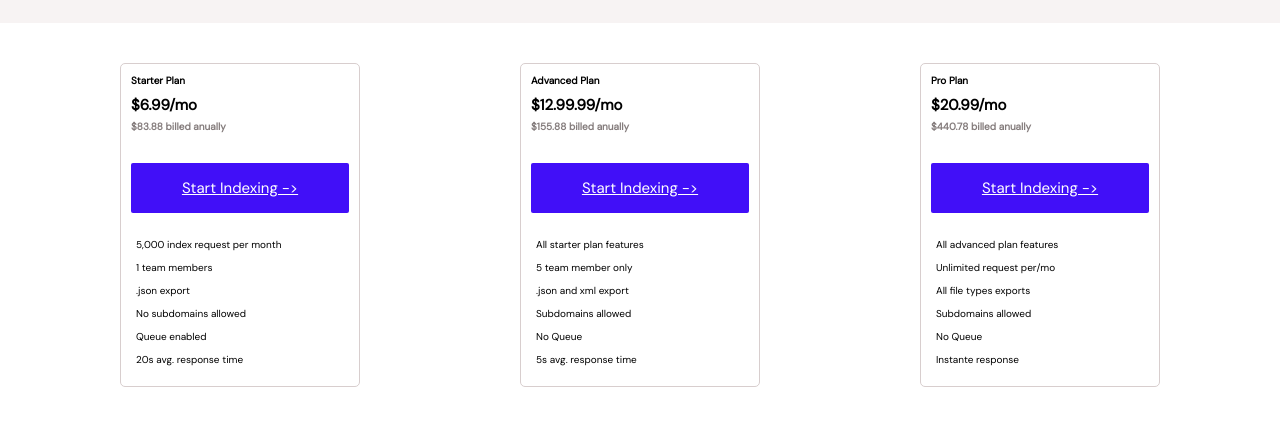
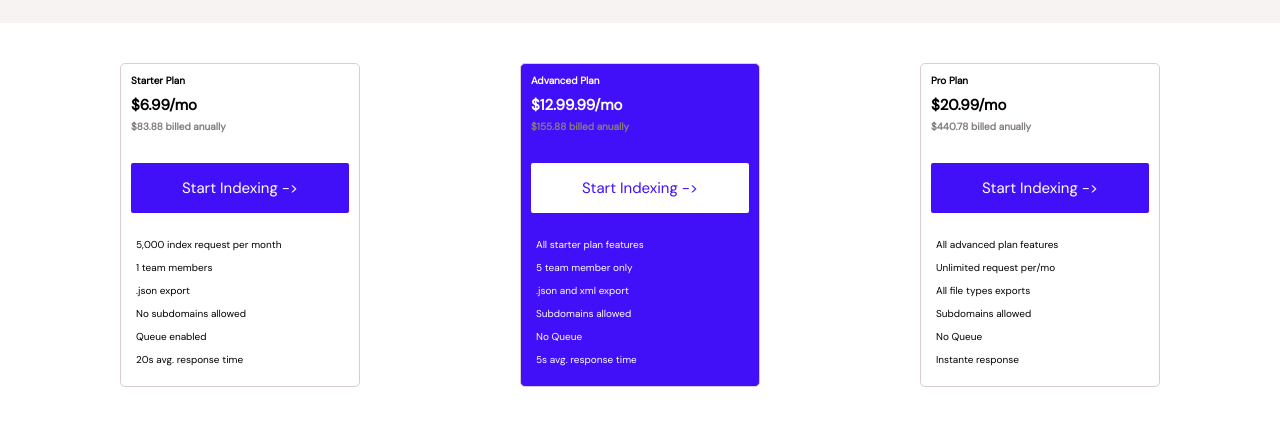
Before and after one commit to alepaez-dev/myFirstLayout, a plain HTML site: page index.html in a window 1280 px wide. Shown: the part 300-726 px from the top of the page. Drawn offline with Linux system fonts and the light colour scheme.

Commit message:
Le agregue a la segunda caja el color que le pertenecia

```diff
--- a/css/style.css
+++ b/css/style.css
@@ -3,6 +3,7 @@
     padding: 0px;
     box-sizing: border-box;
     font-family: 'DM Sans', sans-serif;
+    text-decoration: none;
 
 }
 
@@ -153,6 +154,11 @@ h3 {
     background: #39218d56;
 }
 
+#boton-blanco {
+    background-color: white;
+    color: #410ff8;
+}
+
 
 .botones{
     background-color: #410ff8;
@@ -168,3 +174,11 @@ h3 {
 .section2 ul{
     padding: 5px;
 }
+
+.advanced{
+    background-color: #410ff8;
+}
+
+.advanced div {
+    color: white;
+}
--- a/index.html
+++ b/index.html
@@ -63,7 +63,7 @@
                 </div>
 
                 <div class="section2">
-                    <a class="botones" href="#">Start Indexing -></a>
+                    <a  id= "boton-blanco"class="botones" href="#">Start Indexing -></a>
                     <ul>All starter plan features</ul>
                     <ul>5 team member only</ul>
                     <ul>.json and xml export</ul>
```
